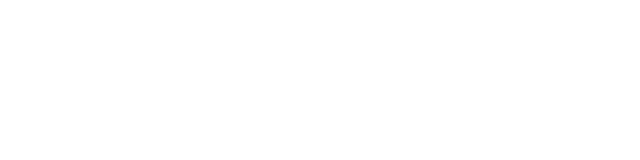
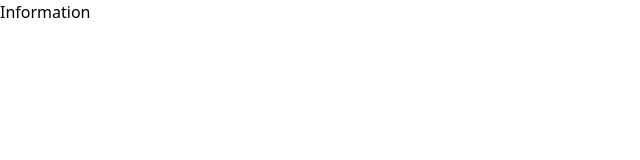
Before and after one commit to Temi-Dire/chapter40-website, a React (Vite) app: page /auth/Information in a window 1280 px wide. Before the commit this address had no page. Shown: the top 160 px of the page, without its empty margins (0-640 px from the left). Built offline with nearby package versions, Linux system fonts and the light colour scheme.

Commit message:
Created the Information component

```diff
--- a/src/App.tsx
+++ b/src/App.tsx
@@ -9,6 +9,7 @@ import Signup from "./pages/auth/signup";
 import Details from "./pages/account/details";
 import Editaccount from "./pages/account/editaccount";
 import SavedProduct from "./components/SavedProduct";
+import Information from "./pages/auth/Information";
 
 function App() {
   return (
@@ -24,6 +25,8 @@ function App() {
             <Route path="/account/details" element={<Details />} />
             <Route path="/account/editaddress" element={<Editaccount />} />
             <Route path="/savedproduct" element={<SavedProduct />} />
+            <Route path="/auth/Information" element={<Information />} />
+
             {/* <Route
               path="/checkoutproduct"
               element={
--- /dev/null
+++ b/src/pages/auth/Information.tsx
@@ -0,0 +1,10 @@
+
+const Information = () => {
+    return (
+        <div>
+            Information
+        </div>
+    );
+};
+
+export default Information;
```
